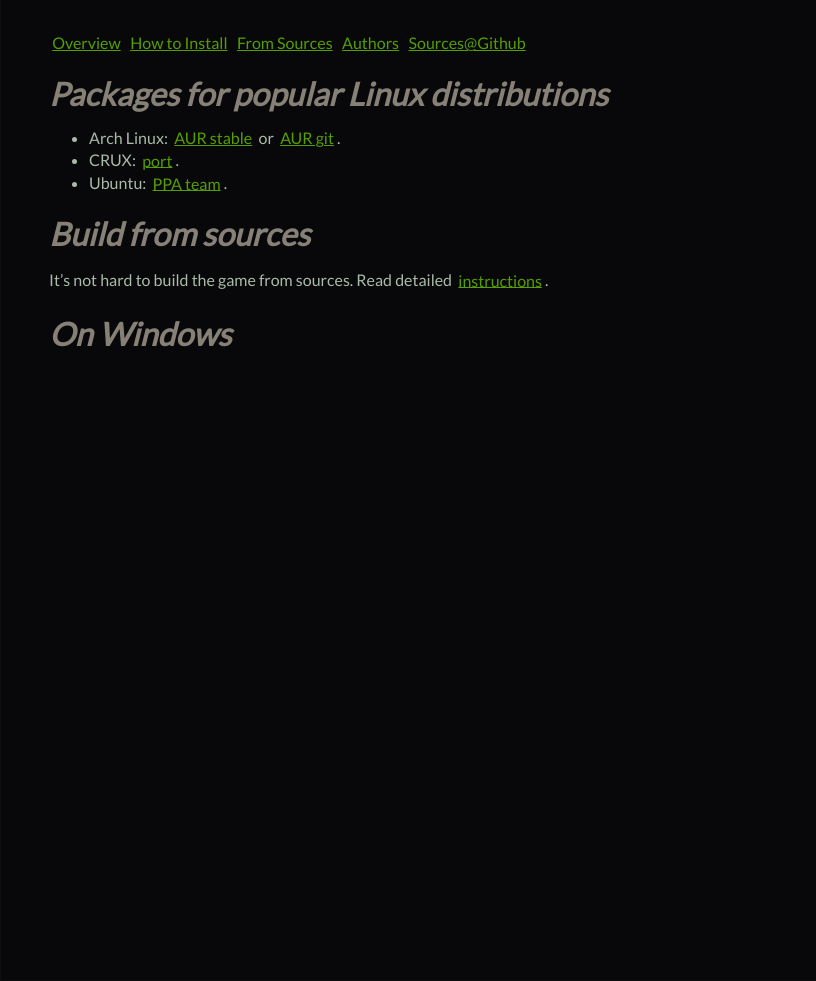
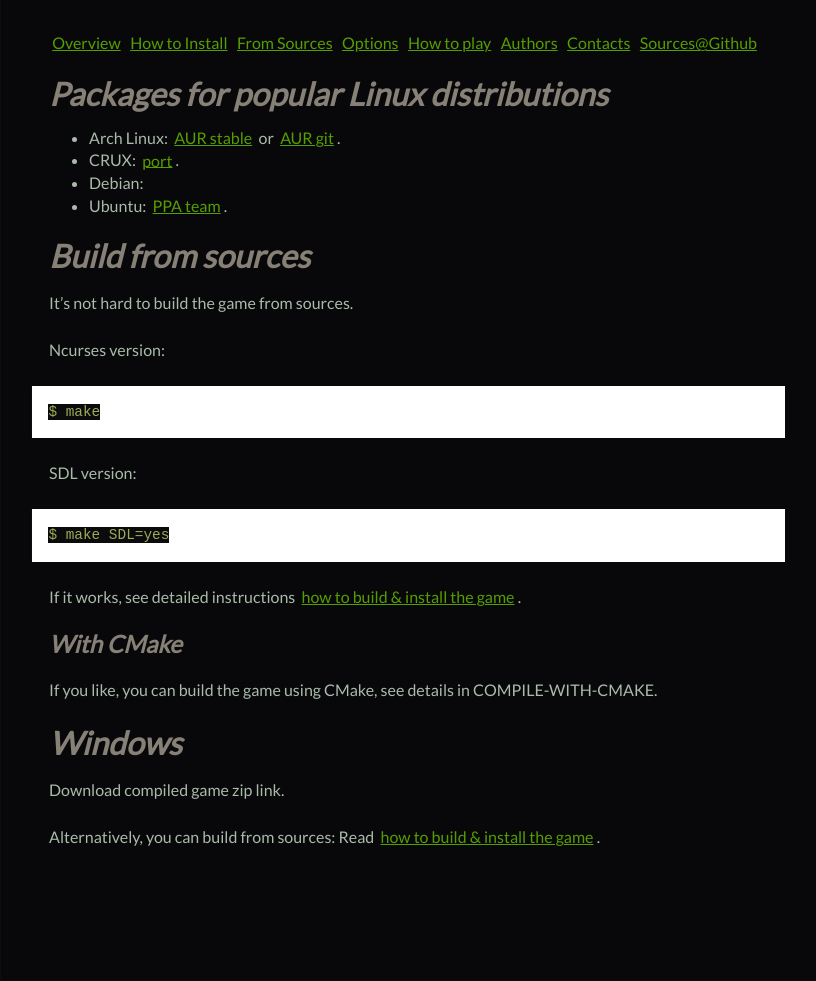
Before and after one commit to a-nikolaev/curseofwar, a Jekyll site: the page built from install/index.markdown, in a window 1280 px wide. Shown: the whole page, without its empty margins (231-1047 px from the left). Built offline with Jekyll 4.4.1, drawn with Linux system fonts in a browser that asks for light colours; Markdown is read by kramdown in place of the engine named in the settings.

Commit message:
added a few more pages

```diff
--- a/_layouts/default.html
+++ b/_layouts/default.html
@@ -26,7 +26,10 @@
               <a href="{{ site.baseurl }}/">Overview</a>
               <a href="{{ site.baseurl }}/install/">How to Install</a>
               <a href="{{ site.baseurl }}/build/">From Sources</a>
+              <a href="{{ site.baseurl }}/options/">Options</a>
+              <a href="{{ site.baseurl }}/howtoplay/">How to play</a>
               <a href="{{ site.baseurl }}/authors/">Authors</a>
+              <a href="{{ site.baseurl }}/contacts/">Contacts</a>
               <a href="https://github.com/a-nikolaev/curseofwar/">Sources@Github</a>
             </div>
 
--- a/css/common.css
+++ b/css/common.css
@@ -33,6 +33,10 @@
 
   padding:3em;
   padding-top:2em;
+}
+
+.page img {
+  border: 0.3em solid #060608;
 }
 
 div#nav {
--- a/install/index.markdown
+++ b/install/index.markdown
@@ -1,15 +1,33 @@
 ---
 layout: page
-title: How to get the game
+title: How to install the game
 ---
 
 # Packages for popular Linux distributions
 
 * Arch Linux: [AUR stable](https://aur.archlinux.org/packages/curseofwar/) or [AUR git](https://aur.archlinux.org/packages/curseofwar-git/).
 * CRUX: [port](http://crux.nu/portdb/?a=repo&q=doom).
+* Debian:
 * Ubuntu: [PPA team](https://launchpad.net/~curseofwar).
 
 # Build from sources
-  It's not hard to build the game from sources. Read detailed [instructions]({{ site.baseurl }}/build/).
+It's not hard to build the game from sources.
 
-# On Windows
+Ncurses version:
+
+    $ make
+
+SDL version:
+
+    $ make SDL=yes
+
+If it works, see detailed instructions [how to build & install the game]({{ site.baseurl }}/build/).
+
+## With CMake
+If you like, you can build the game using CMake, see details in COMPILE-WITH-CMAKE.
+
+# Windows
+Download compiled game zip link.
+
+Alternatively, you can build from sources:
+Read [how to build & install the game]({{ site.baseurl }}/build/).
```
Also changed, not shown: build/index.markdown (+19 -2 lines), contacts/index.markdown (added, +14 -0 lines), howtoplay/index.markdown (added, +144 -0 lines), index.markdown (+19 -0 lines), options/index.markdown (added, +56 -0 lines), 1 other file.
